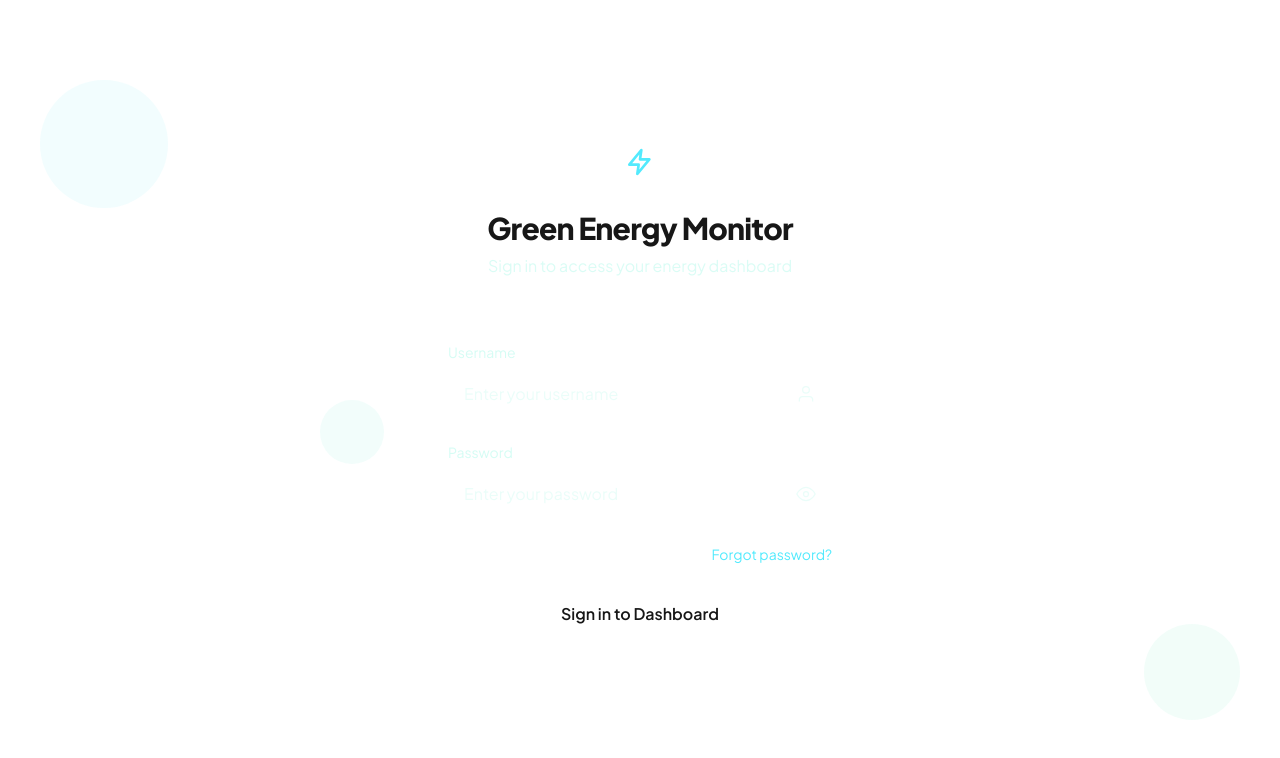
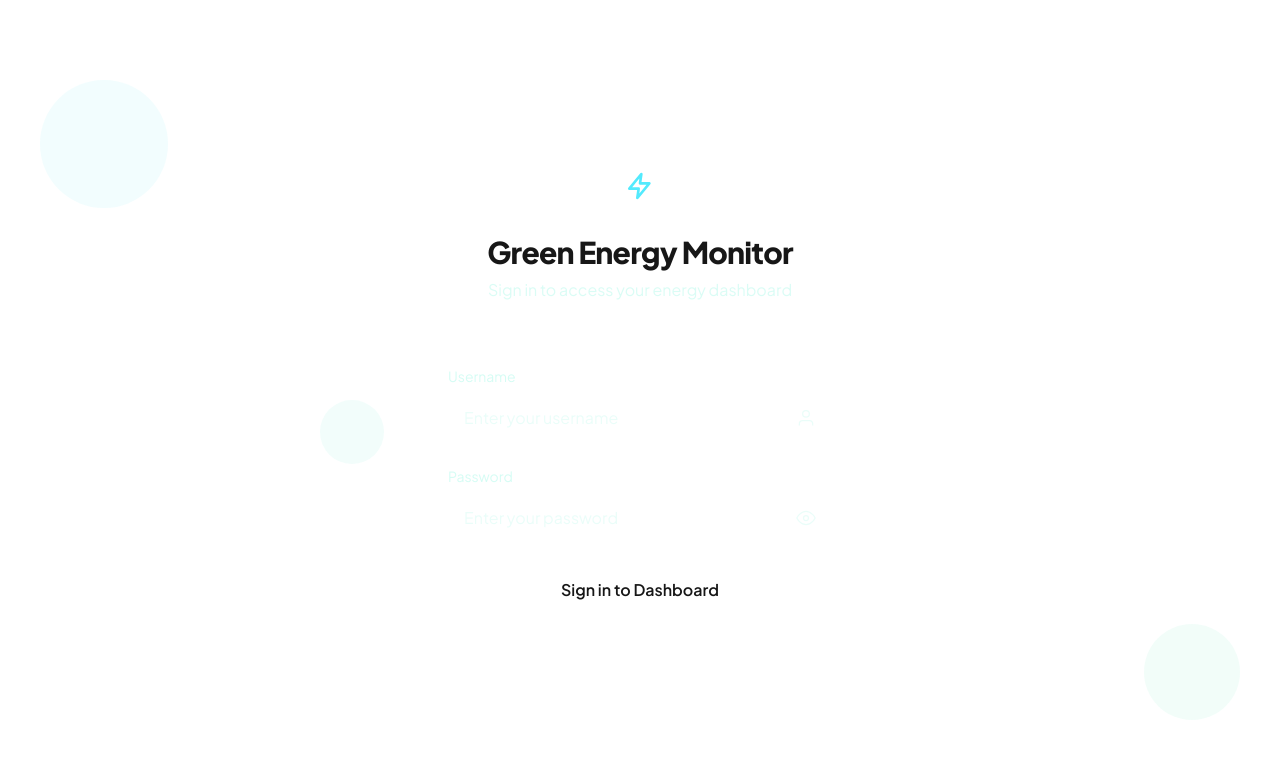
Before and after one commit to FireFlyDeveloper/Power-Monitoring, a Next.js app: page /login in a window 1280 px wide. Shown: the top 758 px of the page. Built offline with nearby package versions, Linux system fonts and the light colour scheme.

Commit message:
login page update remove forgot password

```diff
--- a/src/app/login/page.js
+++ b/src/app/login/page.js
@@ -200,16 +200,6 @@ export default function Login() {
               </div>
             </div>
 
-            {/* Forgot Password */}
-            <div className="text-right">
-              <a
-                href="#"
-                className="text-sm text-cyan-300 hover:text-cyan-200 transition-colors"
-              >
-                Forgot password?
-              </a>
-            </div>
-
             {/* Submit */}
             <button
               type="submit"
```
